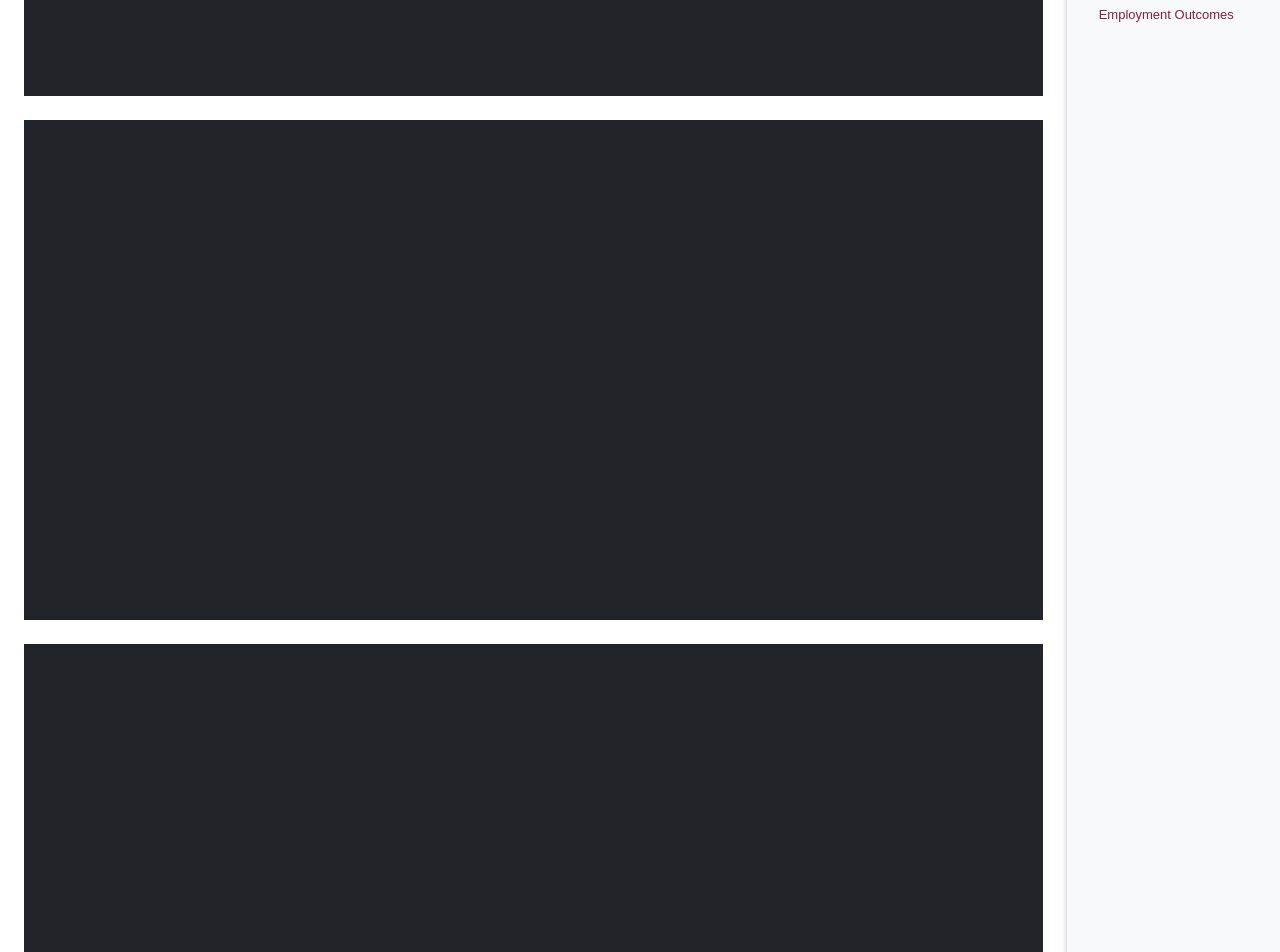
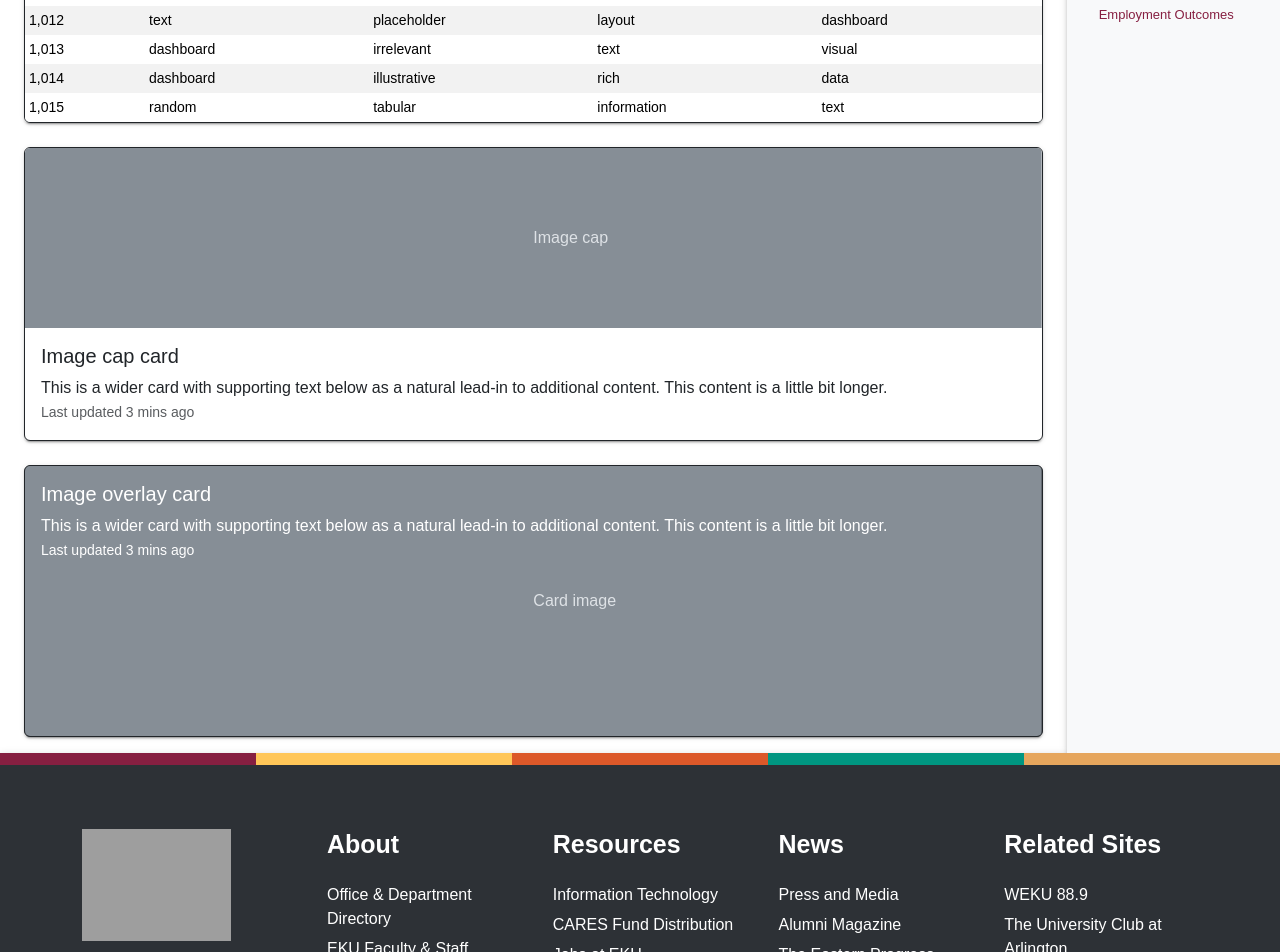
Before and after one commit to chamce/remote, a React (Vite) app: page / in a window 1280 px wide. Shown: the part 700-1652 px from the top of the page. Built offline with nearby package versions, Linux system fonts and the light colour scheme; grey boxes are pictures that could not be loaded; a web font is replaced by a local one.

Commit message:
have to specify heading now

```diff
--- a/src/App.jsx
+++ b/src/App.jsx
@@ -1,11 +1,5 @@
 import Remote from "./Remote";
 
 export default function App() {
-  return (
-    <Remote heading={"Heading"} toolbar={false}>
-      <div style={{ height: 500 }} className="bg-dark"></div>
-      <div style={{ height: 500 }} className="bg-dark"></div>
-      <div style={{ height: 500 }} className="bg-dark"></div>
-    </Remote>
-  );
+  return <Remote heading="Heading"></Remote>;
 }
--- a/src/Remote/components/Dashboard/defaultProps.jsx
+++ b/src/Remote/components/Dashboard/defaultProps.jsx
@@ -1,22 +1,10 @@
 export const defaultProps = {
   children: (
     <>
-      <canvas
-        style={{
-          boxSizing: "border-box",
-          display: "block",
-          width: 1224,
-          height: 516,
-        }}
-        className="w-100 border"
-        height={1033}
-        width={2448}
-        id="myChart"
-      />
-      <div>
-        <h2>Section title</h2>
+      <div className="border border-dark rounded overflow-hidden material-shadow">
+        <h5>Table</h5>
         <div className="table-responsive small">
-          <table className="table table-striped table-sm mb-0">
+          <table className="table table-striped table-sm table-borderless mb-0">
             <thead>
               <tr>
                 <th scope="col">#</th>
@@ -143,29 +131,87 @@ export const defaultProps = {
           </table>
         </div>
       </div>
+      <div className="card border-dark material-shadow">
+        <svg
+          className="bd-placeholder-img card-img-top"
+          preserveAspectRatio="xMidYMid slice"
+          aria-label="Placeholder: Image cap"
+          xmlns="http://www.w3.org/2000/svg"
+          focusable="false"
+          height={180}
+          width="100%"
+          role="img"
+        >
+          <title>Placeholder</title>
+          <rect fill="#868e96" height="100%" width="100%" />
+          <text fill="#dee2e6" dy=".3em" y="50%" x="50%">
+            Image cap
+          </text>
+        </svg>
+        <div className="card-body">
+          <h5 className="card-title">Image cap card</h5>
+          <p className="card-text">
+            This is a wider card with supporting text below as a natural lead-in to additional content. This content is
+            a little bit longer.
+          </p>
+          <p className="card-text">
+            <small className="text-body-secondary">Last updated 3 mins ago</small>
+          </p>
+        </div>
+      </div>
+      <div className="card border-dark text-bg-dark material-shadow">
+        <svg
+          className="bd-placeholder-img bd-placeholder-img-lg card-img"
+          preserveAspectRatio="xMidYMid slice"
+          aria-label="Placeholder: Card image"
+          xmlns="http://www.w3.org/2000/svg"
+          focusable="false"
+          height={270}
+          width="100%"
+          role="img"
+        >
+          <title>Placeholder</title>
+          <rect fill="#868e96" height="100%" width="100%" />
+          <text fill="#dee2e6" dy=".3em" y="50%" x="50%">
+            Card image
+          </text>
+        </svg>
+        <div className="card-img-overlay">
+          <h5 className="card-title">Image overlay card</h5>
+          <p className="card-text">
+            This is a wider card with supporting text below as a natural lead-in to additional content. This content is
+            a little bit longer.
+          </p>
+          <p className="card-text">
+            <small>Last updated 3 mins ago</small>
+          </p>
+        </div>
+      </div>
     </>
   ),
-  toolbar: (
-    <>
-      <div className="btn-group me-2">
-        <button className="btn btn-sm btn-outline-secondary" type="button">
-          Share
-        </button>
-        <button className="btn btn-sm btn-outline-secondary" type="button">
-          Export
-        </button>
-      </div>
-      <button
-        className="btn btn-sm btn-outline-secondary dropdown-toggle d-flex align-items-center gap-1"
-        type="button"
-      >
-        <svg className="bi">
-          <use xlinkHref="#calendar3" />
-        </svg>
-        This week
-      </button>
-    </>
-  ),
+  toolbar:
+    // (
+    //   <>
+    //     <div className="btn-group me-2">
+    //       <button className="btn btn-sm btn-outline-secondary" type="button">
+    //         Share
+    //       </button>
+    //       <button className="btn btn-sm btn-outline-secondary" type="button">
+    //         Export
+    //       </button>
+    //     </div>
+    //     <button
+    //       className="btn btn-sm btn-outline-secondary dropdown-toggle d-flex align-items-center gap-1"
+    //       type="button"
+    //     >
+    //       <svg className="bi">
+    //         <use xlinkHref="#calendar3" />
+    //       </svg>
+    //       This week
+    //     </button>
+    //   </>
+    // )
+    false,
   renderer: ({ children, toolbar, heading }) => (
     <>
       {(heading || toolbar) && (
@@ -177,7 +223,7 @@ export const defaultProps = {
       {children}
     </>
   ),
-  heading: "Dashboard",
+  heading: false,
   className: "",
   vstack: true,
   as: "div",
```
Also changed, not shown: test/remote.cjs (+4 -4 lines).
